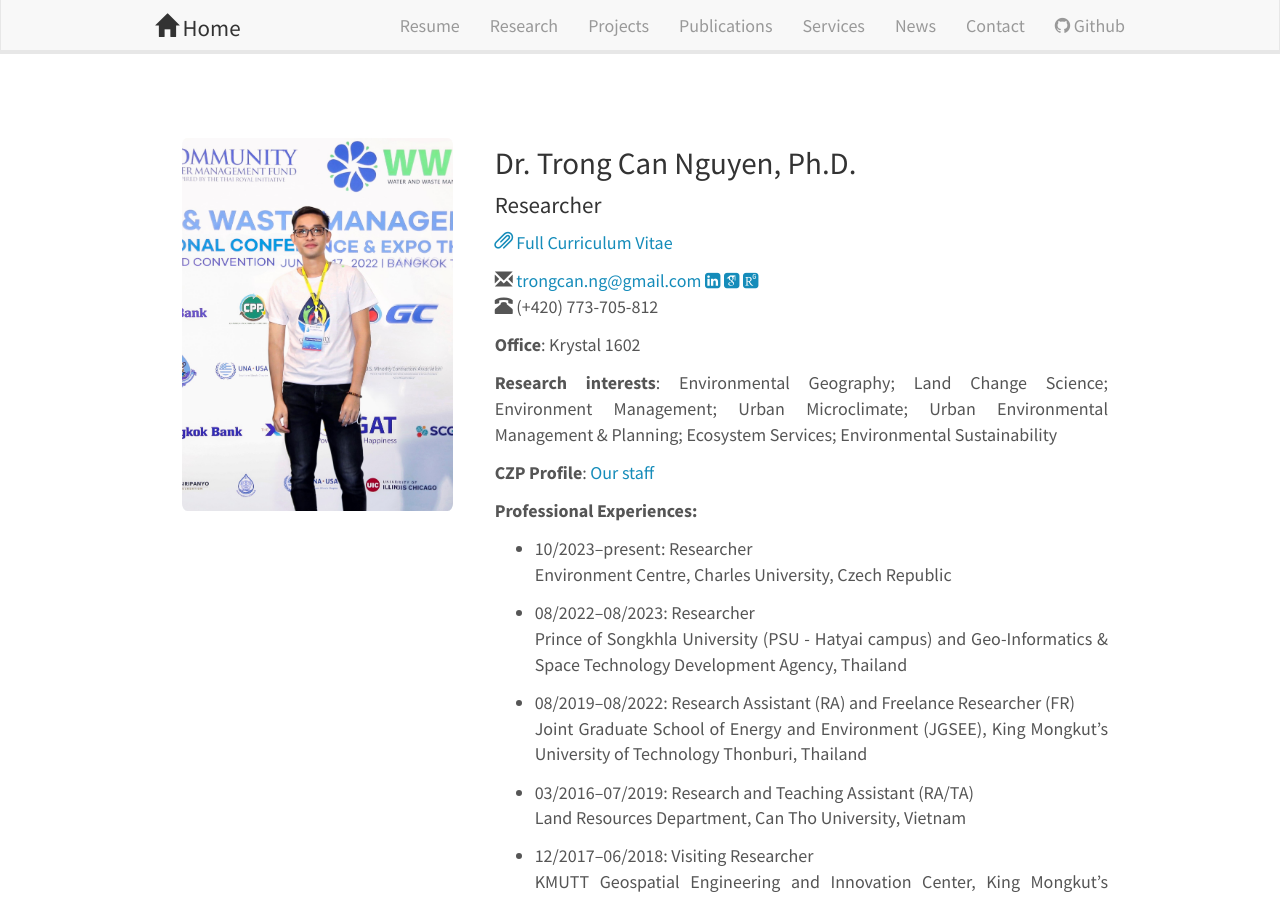
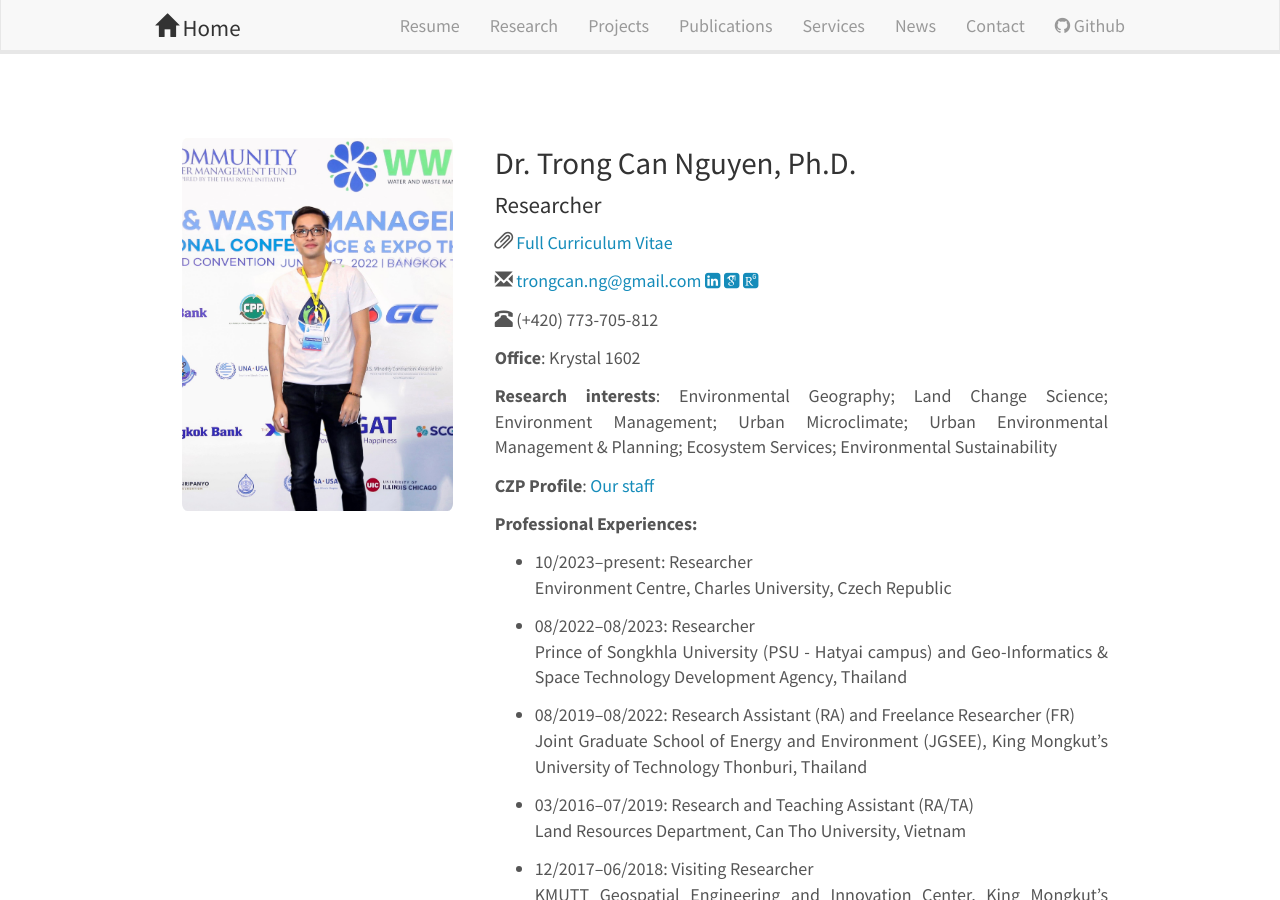
Before and after one commit to canng/cann, a Jekyll site: the page built from _pages/cv.md, in a window 1280 px wide and 900 px high. Built offline with Jekyll 4.4.1, drawn with Linux system fonts in a browser that asks for light colours; nearby versions of some CDN libraries; some web fonts are replaced.

Commit message:
update cv

```diff
--- a/_pages/cv.md
+++ b/_pages/cv.md
@@ -25,9 +25,10 @@ permalink: /cv/
 #### Researcher
 
 
-<a href="https://docs.google.com/document/d/1WfDsR307eWinxXHo8zVZfSaO4xPcsedD/edit?usp=sharing&ouid=110358112673854373714&rtpof=true&sd=true"><i class="glyphicon glyphicon-paperclip"></i> Full Curriculum Vitae</a> <br>
+<i class="glyphicon glyphicon-paperclip"></i><a href="https://docs.google.com/document/d/1WfDsR307eWinxXHo8zVZfSaO4xPcsedD/edit?usp=sharing&ouid=110358112673854373714&rtpof=true&sd=true"> Full Curriculum Vitae</a> <br>
 
 <i class="glyphicon glyphicon-envelope"></i> <trongcan.ng@gmail.com> [<i class="fa fa-linkedin-square" aria-hidden="true"></i>](https://www.linkedin.com/in/trong-can-nguyen-b76b0a1a1/) [<i class="ai ai-google-scholar-square"></i>](https://scholar.google.com/citations?hl=vi&authuser=3&user=xnzuZiAAAAAJ) [<i class="ai ai-researchgate-square"></i>](https://www.researchgate.net/profile/Trong-Can-Nguyen)  <br>
+
 <span class="glyphicon glyphicon-phone-alt"></span> (+420) 773-705-812 <br>
 
 **Office**: Krystal 1602 <br>
```
